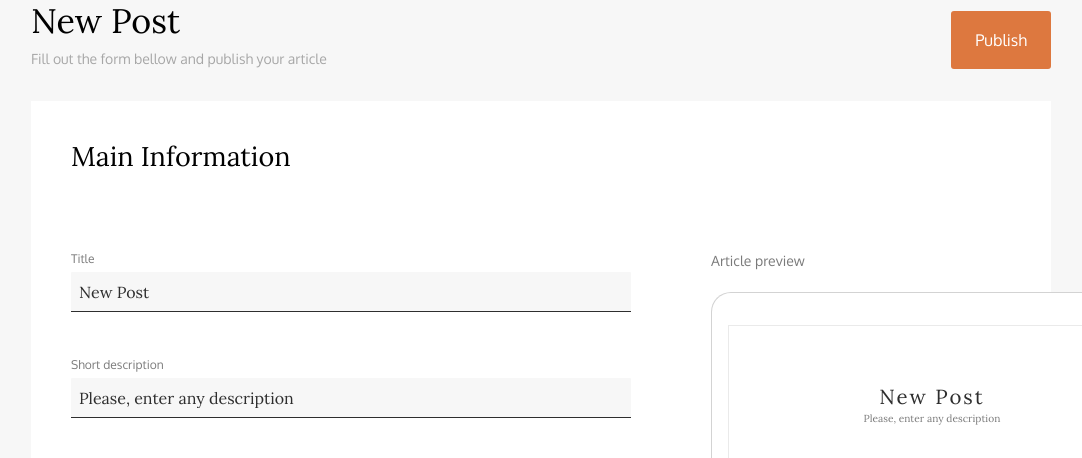
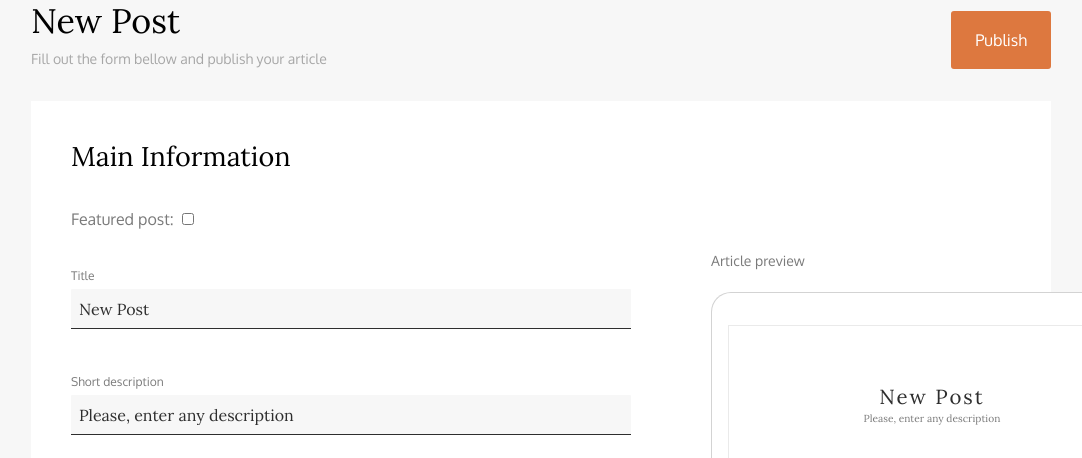
Before and after one commit to KsuyS/WebProgramming, a PHP site: page /admin.php in a window 1280 px wide. Shown: the part 137-595 px from the top of the page, without its empty margins (99-1181 px from the left). Run offline with PHP 8.4, Linux system fonts and the light colour scheme.

Commit message:
Добавила chekbox для featured постов

```diff
--- a/admin.php
+++ b/admin.php
@@ -48,6 +48,10 @@
                 <h1 class="info__header">Main Information</h1>
                 <div class="info__main">
                     <div class="info__post">
+                        <div class="info__form-group">
+                            <label class="info__checkbox-title">Featured post:</label>
+                            <input class="info__checkbox" type="checkbox" id="IsFeaturedPost" name="IsFeaturedPost" value="0"/>
+                        </div>
                         <div class="info__form-group">
                             <h1 class="info__title">Title</h1>
                             <input class="info__input info__input-title" type="text" placeholder="New Post"
@@ -110,7 +114,8 @@
                                     </button>
                                 </div>
                             </label>
-                            <h2 class="info__subtitle indication-for-image">Size up to 10mb. Format: png, jpeg, gif.</h2>
+                            <h2 class="info__subtitle indication-for-image">Size up to 10mb. Format: png, jpeg, gif.
+                            </h2>
                         </div>
                         <div class="info__form-group">
                             <h1 class="info__title">Hero Image</h1>
--- a/styles/style-admin.css
+++ b/styles/style-admin.css
@@ -285,6 +285,20 @@
     color: #999999;
     padding-right: 13px;
 }
+.info__checkbox-title{
+    font-family: "Oxygen", serif;
+    font-size: 16px;
+    line-height: 16px;
+    color: #7A7A7A;
+    padding-bottom: 5px;
+    margin-top: 40px;
+    margin-right: 5px;
+}
+
+.info__checkbox {
+    width: 12px;
+    height: 12px;
+}
 
 .info__imgs {
     width: 296px;
```
Also changed, not shown: api.php (+6 -5 lines).
